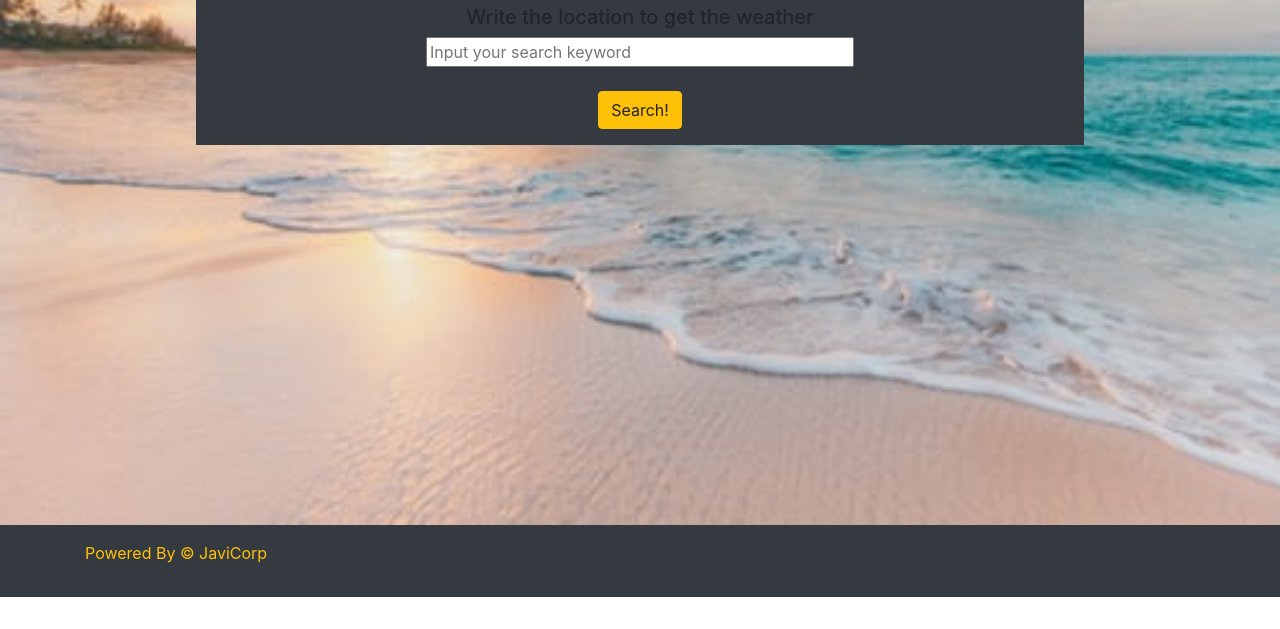
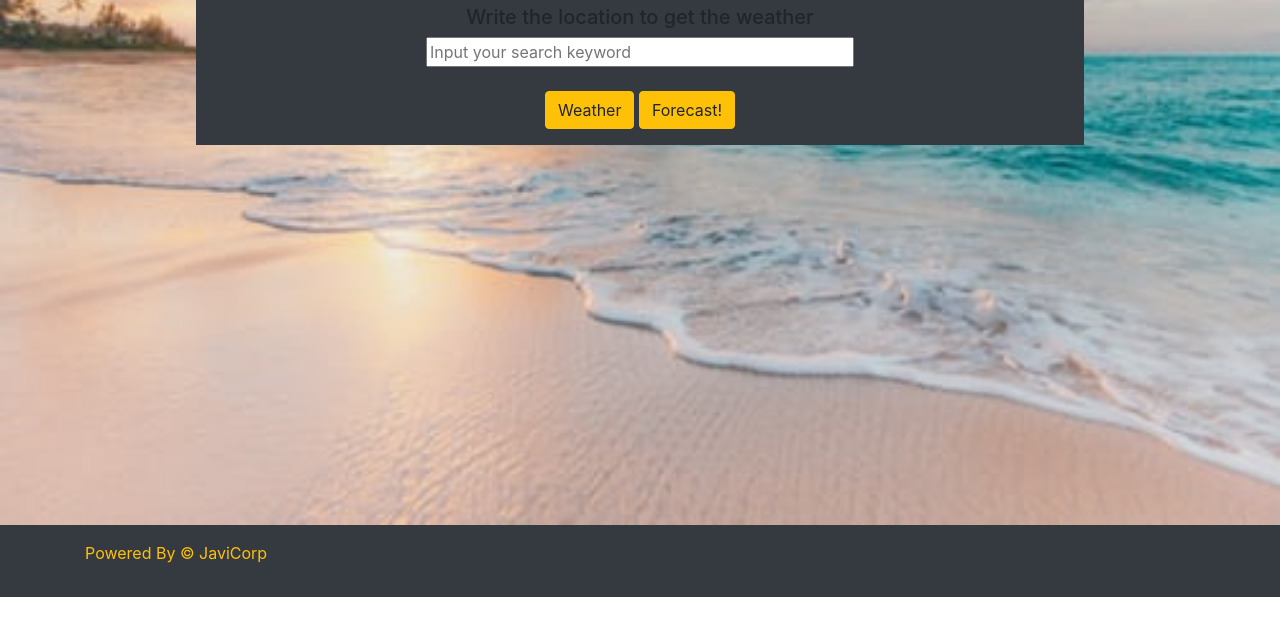
Before and after one commit to javitocor/Weather-App-JS, a plain HTML site: page index.html in a window 1280 px wide. Shown: the part 171-800 px from the top of the page. Drawn offline with nearby package versions, Linux system fonts and the light colour scheme.

Commit message:
Add button to get forecast

```diff
--- a/index.html
+++ b/index.html
@@ -33,7 +33,8 @@
             <form id="searching" action="javascript:void(0);">
               <input class="form-class w-50" type="text" id="search" placeholder="Input your search keyword" name="search">
               <br><br>
-              <input type="submit" class="btn btn-warning" id="submit" value="Search!">
+              <input type="submit" class="btn btn-warning" id="submit" value="Weather">
+              <input type="submit" class="btn btn-warning" id="submit2" value="Forecast!">
             </form>
         </div>
     </main>
```
